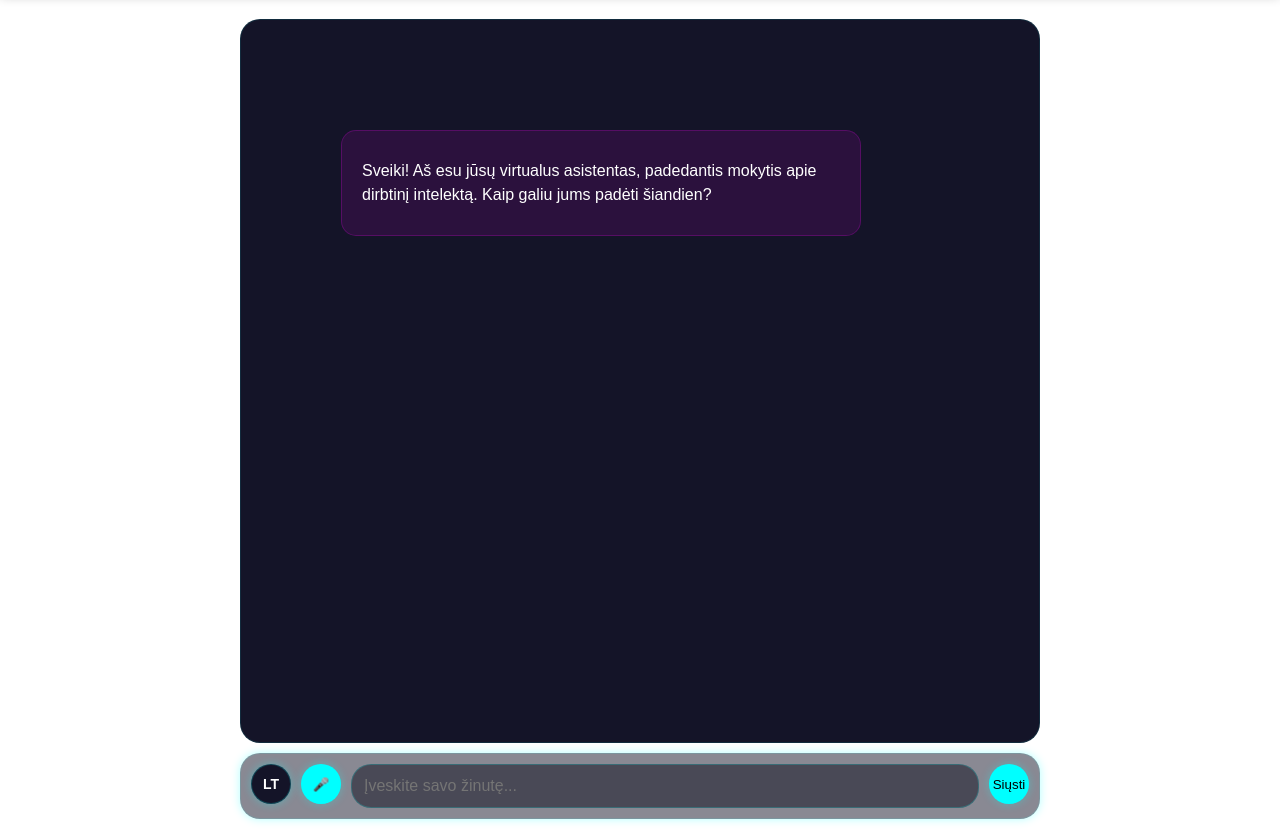
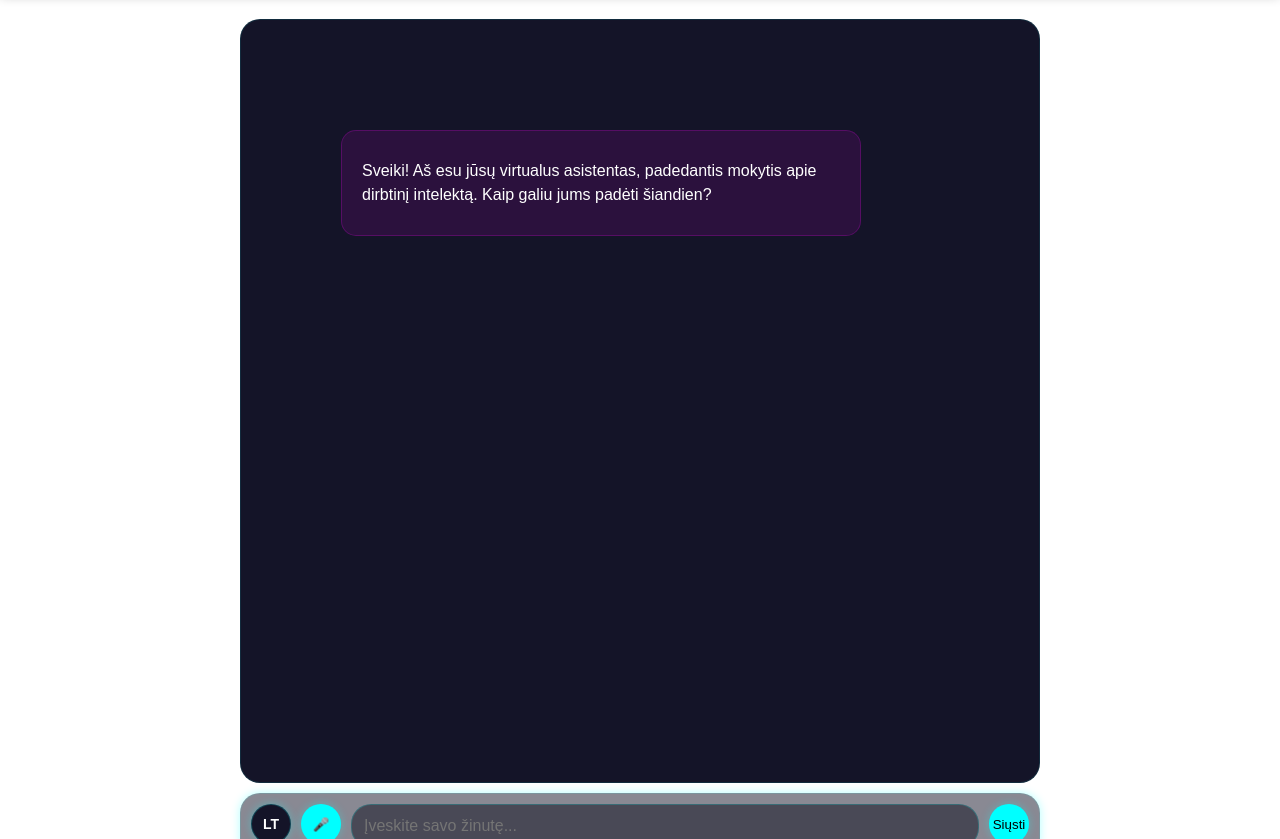
Before and after one commit to tikserziku/Visaginas360_AI_chat, a Flask app: page / in a window 1280 px wide. Shown: the part 61-900 px from the top of the page. Run offline with Flask 2, Linux system fonts and the light colour scheme.

Commit message:
Update styles.css

```diff
--- a/static/styles.css
+++ b/static/styles.css
@@ -65,8 +65,9 @@ body {
   height: calc(100vh - 80px); /* Adjusted height for iOS fix later */
   display: flex;
   flex-direction: column;
+  min-height: calc(100vh - 60px - env(safe-area-inset-bottom)); /* Высота с учетом navbar и safe area */
   overflow: hidden;
-  padding-bottom: 20px; /* Или другое значение по необходимости */
+  /* padding-bottom: 20px; /* Или другое значение по необходимости */
 }
 
 #chat-messages {
```
